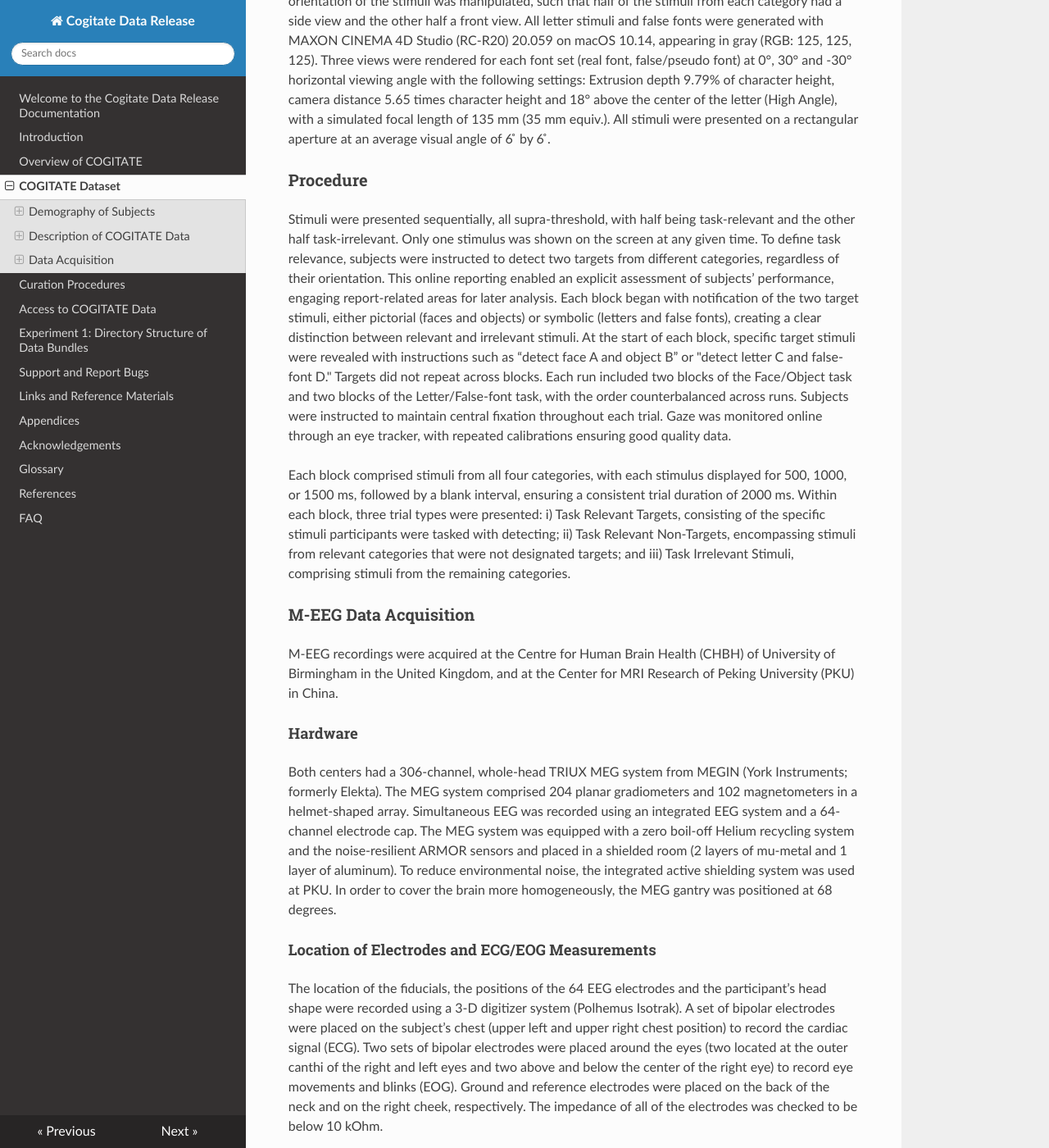
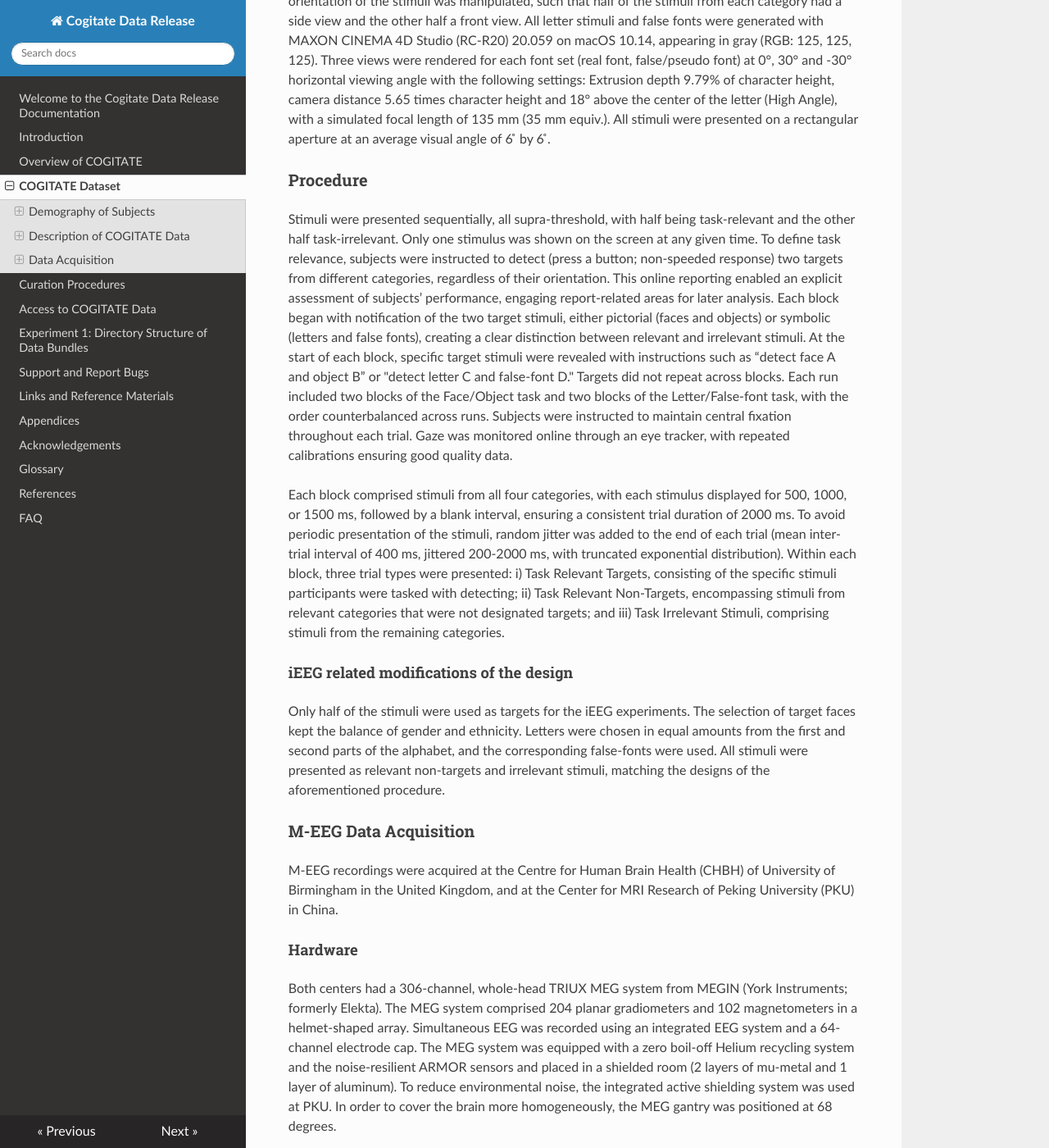
Before and after one commit to Cogitate-consortium/cogitate-data, an MkDocs documentation site: the page built from docs/03_cogdataset.md, in a window 1280 px wide and 1400 px high, scrolled down 7574 px. Shown: the whole window at 82% size. Built offline with MkDocs 1.6.1, drawn with Linux system fonts in a browser that asks for light colours; nearby versions of some CDN libraries; some of the changed text lies outside the part shown.

Commit message:
Modified "Procedure" and "Task (tM-EEG)",  removed "Deviations from Data Curation Procedure" in COGITATE Dataset section

```diff
--- a/docs/03_cogdataset.md
+++ b/docs/03_cogdataset.md
@@ -164,9 +164,12 @@
 
 ### Procedure
 
-Stimuli were presented sequentially, all supra-threshold, with half being task-relevant and the other half task-irrelevant. Only one stimulus was shown on the screen at any given time. To define task relevance, subjects were instructed to detect two targets from different categories, regardless of their orientation. This online reporting enabled an explicit assessment of subjects’ performance, engaging report-related areas for later analysis. Each block began with notification of the two target stimuli, either pictorial (faces and objects) or symbolic (letters and false fonts), creating a clear distinction between relevant and irrelevant stimuli. At the start of each block, specific target stimuli were revealed with instructions such as “detect face A and object B” or "detect letter C and false-font D." Targets did not repeat across blocks. Each run included two blocks of the Face/Object task and two blocks of the Letter/False-font task, with the order counterbalanced across runs. Subjects were instructed to maintain central fixation throughout each trial. Gaze was monitored online through an eye tracker, with repeated calibrations ensuring good quality data.
+Stimuli were presented sequentially, all supra-threshold, with half being task-relevant and the other half task-irrelevant. Only one stimulus was shown on the screen at any given time. To define task relevance, subjects were instructed to detect (press a button; non-speeded response) two targets from different categories, regardless of their orientation. This online reporting enabled an explicit assessment of subjects’ performance, engaging report-related areas for later analysis. Each block began with notification of the two target stimuli, either pictorial (faces and objects) or symbolic (letters and false fonts), creating a clear distinction between relevant and irrelevant stimuli. At the start of each block, specific target stimuli were revealed with instructions such as “detect face A and object B” or "detect letter C and false-font D." Targets did not repeat across blocks. Each run included two blocks of the Face/Object task and two blocks of the Letter/False-font task, with the order counterbalanced across runs. Subjects were instructed to maintain central fixation throughout each trial. Gaze was monitored online through an eye tracker, with repeated calibrations ensuring good quality data.
 
-Each block comprised stimuli from all four categories, with each stimulus displayed for 500, 1000, or 1500 ms, followed by a blank interval, ensuring a consistent trial duration of 2000 ms. Within each block, three trial types were presented: i) Task Relevant Targets, consisting of the specific stimuli participants were tasked with detecting; ii) Task Relevant Non-Targets, encompassing stimuli from relevant categories that were not designated targets; and iii) Task Irrelevant Stimuli, comprising stimuli from the remaining categories.
+Each block comprised stimuli from all four categories, with each stimulus displayed for 500, 1000, or 1500 ms, followed by a blank interval, ensuring a consistent trial duration of 2000 ms. To  avoid  periodic  presentation  of  the  stimuli, random jitter was added to the end of each trial (mean inter-trial interval of 400 ms, jittered 200-2000 ms, with truncated  exponential  distribution). Within each block, three trial types were presented: i) Task Relevant Targets, consisting of the specific stimuli participants were tasked with detecting; ii) Task Relevant Non-Targets, encompassing stimuli from relevant categories that were not designated targets; and iii) Task Irrelevant Stimuli, comprising stimuli from the remaining categories.
+
+#### iEEG related modifications of the design
+Only half of the stimuli were used as targets for the iEEG experiments. The selection of target faces kept the balance of gender and ethnicity. Letters were chosen in equal amounts from the first and second parts of the alphabet, and the corresponding false-fonts were used. All stimuli were presented as relevant non-targets and irrelevant stimuli, matching the designs of the aforementioned procedure.
 
 ### M-EEG Data Acquisition
 
@@ -304,7 +307,7 @@
 
 #### Task (tM-EEG)
 
-Following the empty room and rM-EEG recordings, subjects were asked to complete the task defined in the [Procedure](#procedure) section. tM-EEG consisted of 10 runs, with 4 blocks each. During each block, a ratio of 34-38 trials was presented, with 32 non-targets (8 of each category) and 2-6 targets (number chosen randomly). Rest breaks between runs and blocks were included. Random jitter was added at the end of each trial (mean inter-trial interval of 0.4 s jittered 0.2-2.0 s, truncated exponential distribution) to avoid periodic presentation of the stimuli.
+Following the empty room and rM-EEG recordings, subjects were asked to complete the task defined in the [Procedure](#procedure) section. tM-EEG consisted of 10 runs, with 4 blocks each. During each block, a ratio of 34-38 trials was presented, with 32 non-targets (8 of each category), 2-6 targets (number chosen randomly), and  each  trial  lasting  2.4 s approximately. Rest breaks between runs and blocks were included. Random jitter was added at the end of each trial (mean inter-trial interval of 0.4 s jittered 0.2-2.0 s, truncated exponential distribution) to avoid periodic presentation of the stimuli.
 
 |              |          |            |                 |                  |
 | ------------ | -------- | ---------- | --------------- | ---------------- |
@@ -598,23 +601,3 @@
 #### Exclusion Criteria
 
 Subjects who were unable to complete a sufficient number of trials due to excessive muscular artifacts, movement, noisy recordings, or a decision by the subject to terminate the experiment were excluded. Subjects who exhibited a low performance in the attention task were also excluded – this translates to <70% Hits and >30% FAs. In addition, data was also excluded if it did not pass any of the pre-defined data quality checks.
-
-#### Deviations from Data Curation Procedure
-
-Our approach to defacing MR/CT DICOM images involved utilizing the built-in face masking tool from XNAT. However, for 12 iEEG subjects, we encountered difficulties in executing this step. This was primarily due to variations in the DICOM images, which could include cropped images, aliasing artifacts, broken headers, missing slices, non-equidistant slices within a series, and other issues. Below is the list of subjects where the execution of the XNAT facemasking tool failed:
-
-**Subject_ID:** CF103, CF104, CF112, CF113, CF116, CF117, CF120, CF121, CF122, CF124, CF125, CF126
-
-To address this issue, we implemented a slightly different workflow that allowed us to successfully deface MR/CT images of these 12 subjects. However, this new approach differed in its ability to regenerate the original DICOM images post-defacement (the original output from the XNAT facemasking tool). Instead, it generated defaced NIFTI images as the primary output. For our current version of data release, we have decided to share only the defaced NIFTI images for these subjects. Details about this workflow are provided below:
-
-1. Anonymization: MR/CT DICOM images underwent anonymization to remove the subject’s Protected Health Information (PHI).
-2. NIFTI Conversion: Anonymized DICOM images were then converted to the NIFTI image format using the dcm2niix package (version: 1.0.20220505) (Li et al., 2016).
-3. Defacing of NIFTI: Defacing of the NIFTI images was performed using the PyDeface package (version: 2.0.2) (Gulban et al., 2022).
-4. Verification: This step involved checking the quality of the defaced NIFTI images using 2D/3D image plots to compare before and after the defacing stage.
-
-<div style="text-align:center;">
-  <img src="https://github.com/Cogitate-consortium/cogitate-data/raw/main/assets/documentation_v1.1/graphics_v1.1/Alternative%20workflow%20for%20defacing%20challenging%20DICOM%20Images.png" alt="Alternative workflow for defacing 12 challenging MR/CT DICOM Images">
-  <p>Alternative workflow for defacing 12 challenging MR/CT DICOM Images</p>
-</div>
-
-<span style="background-color: red"><b>Miscellaneous:</b></span> **In the MR data for subject CF103, one DICOM slice was inadvertently dropped during the conversion process from DICOM to NIFTI format. However, the resulting NIFTI file remains functional and usable.**
```
